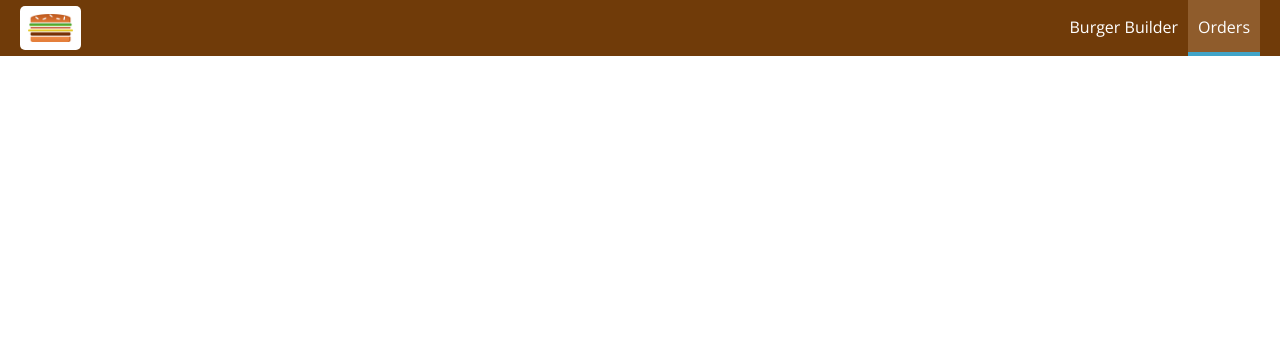
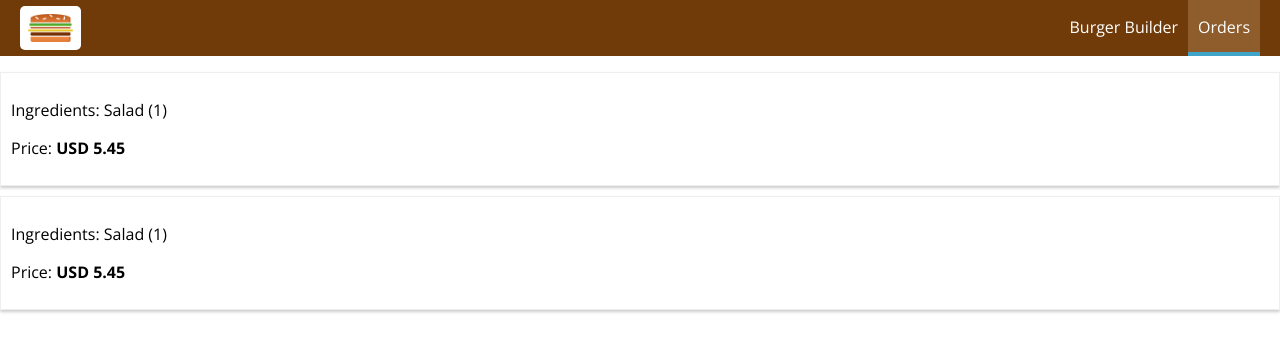
Before and after one commit to calvinchrst/burger-builder, a React (Create React App) app: page /orders in a window 1280 px wide. Shown: the top 352 px of the page. Built offline with nearby package versions, Linux system fonts and the light colour scheme.

Commit message:
Add dummy Order component and Orders container.

```diff
--- a/src/App.js
+++ b/src/App.js
@@ -4,6 +4,7 @@
 import Layout from "./hoc/Layout/Layout";
 import BurgerBuilder from "./containers/BurgerBuilder/BurgerBuilder";
 import Checkout from "./containers/Checkout/Checkout";
+import Orders from "./containers/Orders/Orders";
 
 function App() {
   return (
@@ -11,6 +12,7 @@
       <Layout>
         <Switch>
           <Route path="/checkout" component={Checkout} />
+          <Route path="/orders" component={Orders} />
           <Route path="/" exact component={BurgerBuilder} />
         </Switch>
       </Layout>
--- /dev/null
+++ b/src/components/Order/Order.js
@@ -0,0 +1,14 @@
+import React from "react";
+
+import classes from "./Order.module.css";
+
+const order = (props) => (
+  <div className={classes.Order}>
+    <p>Ingredients: Salad (1)</p>
+    <p>
+      Price: <strong>USD 5.45</strong>
+    </p>
+  </div>
+);
+
+export default order;
--- /dev/null
+++ b/src/components/Order/Order.module.css
@@ -0,0 +1,8 @@
+.Order {
+  width: 100%;
+  border: 1px solid #eee;
+  box-shadow: 0 2px 3px #ccc;
+  padding: 10px;
+  margin: 10px auto;
+  box-sizing: border-box;
+}
--- /dev/null
+++ b/src/containers/Orders/Orders.js
@@ -0,0 +1,16 @@
+import React, { Component } from "react";
+
+import Order from "../../components/Order/Order";
+
+class Orders extends Component {
+  render() {
+    return (
+      <div>
+        <Order />
+        <Order />
+      </div>
+    );
+  }
+}
+
+export default Orders;
```
